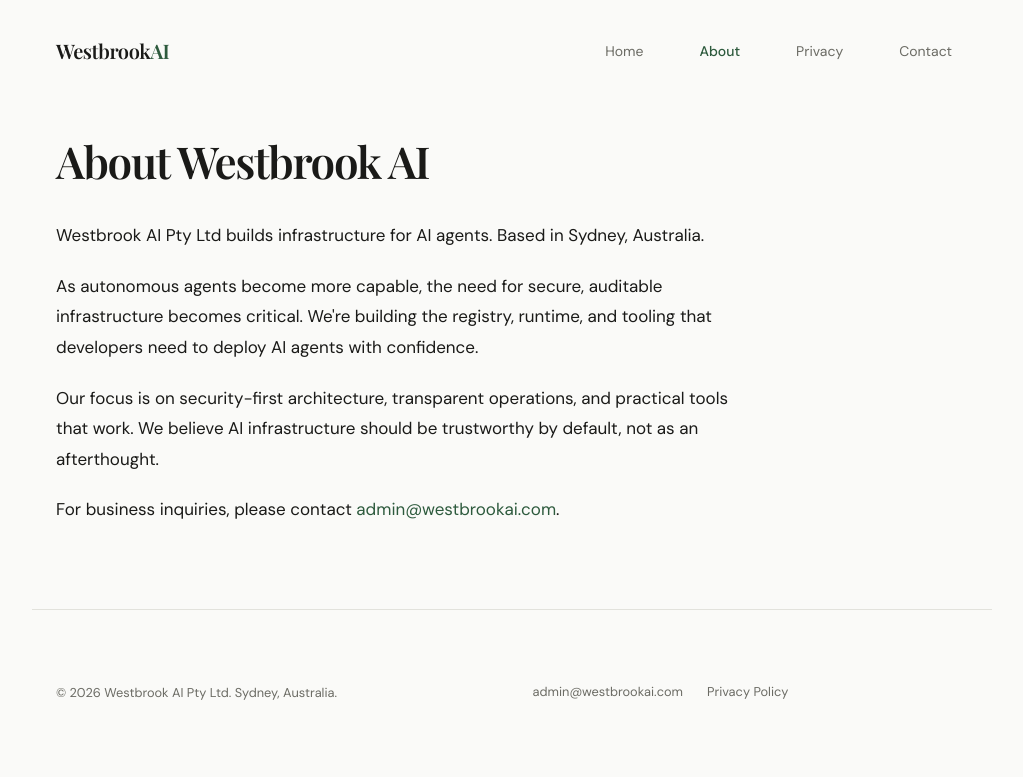
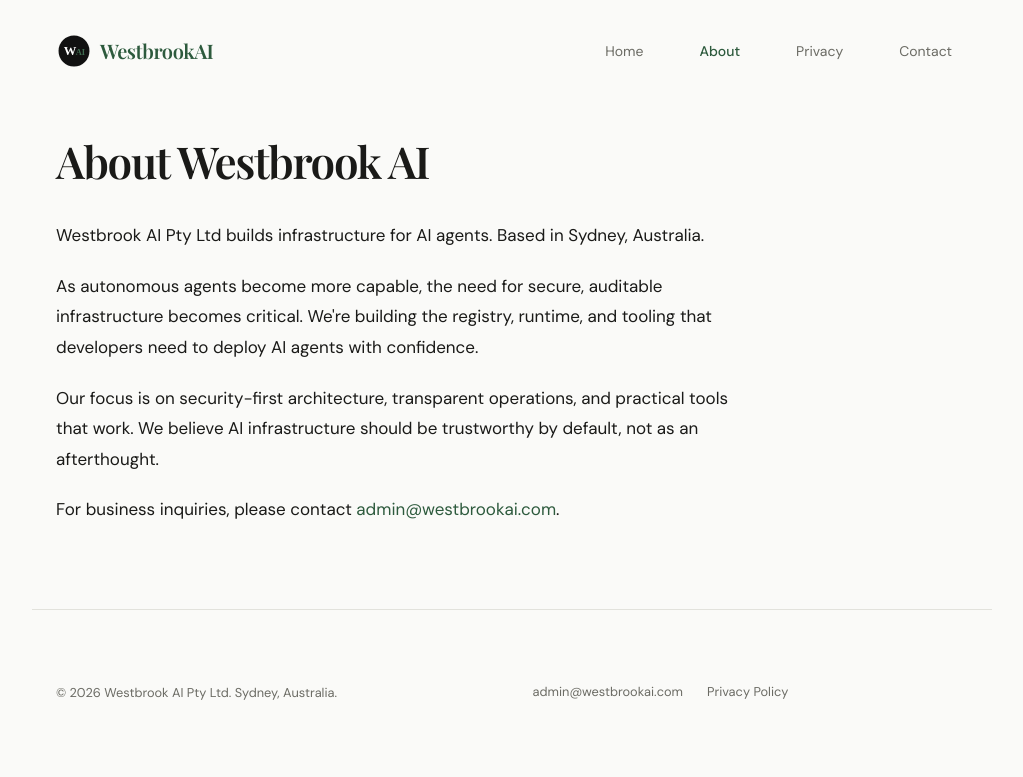
Before and after one commit to westbrookai/westbrookai-site, a plain HTML site: page about.html in a window 1280 px wide. Shown: the whole page, without its empty margins (128-1151 px from the left). Drawn offline with nearby package versions, Linux system fonts and the light colour scheme.

Commit message:
feat: add company logo to navigation bar (#5)
* feat: add company logo (wai.svg) to website pages

Add Westbrook AI logo to all pages:
- Navigation bar: 36px logo icon next to text
- Hero/Content sections: 100px logo with fade-up animation
- About section on homepage: 56px logo

Applied to index.html, about.html, and privacy_policy.html.

Co-Authored-By: Claude Sonnet 4.5 <noreply@anthropic.com>

* refactor: remove logos from hero and content sections

Keep logo only in navigation bar across all pages. Hero and content section logos were too prominent.

Co-Authored-By: Claude Sonnet 4.5 <noreply@anthropic.com>

---------

Co-authored-by: Claude Sonnet 4.5 <noreply@anthropic.com>

```diff
--- a/about.html
+++ b/about.html
@@ -54,6 +54,15 @@
       color: var(--text);
       text-decoration: none;
       letter-spacing: -0.02em;
+      display: flex;
+      align-items: center;
+      gap: 0.5rem;
+    }
+
+    .logo img {
+      width: 36px;
+      height: 36px;
+      display: block;
     }
 
     .logo span { color: var(--accent); }
@@ -214,7 +223,10 @@
 <body>
 
   <nav aria-label="Main navigation">
-    <a href="index.html" class="logo" aria-label="Westbrook AI Home">Westbrook<span>AI</span></a>
+    <a href="index.html" class="logo" aria-label="Westbrook AI Home">
+      <img src="wai.svg" alt="Westbrook AI Logo">
+      <span>Westbrook<span>AI</span></span>
+    </a>
     <div class="nav-links">
       <a href="index.html" class="nav-link">Home</a>
       <a href="about.html" class="nav-link active">About</a>
```
Also changed, not shown: index.html (+12 -1 lines), privacy_policy.html (+13 -1 lines), wai.png (added), wai.svg (added).
